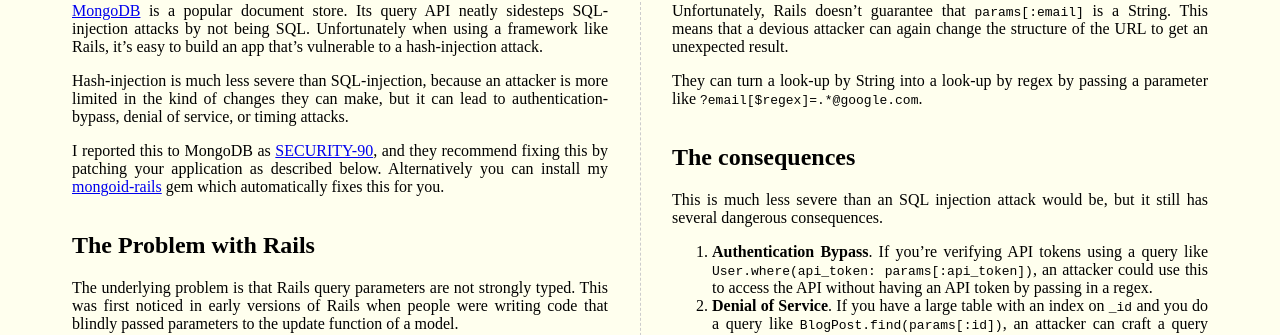
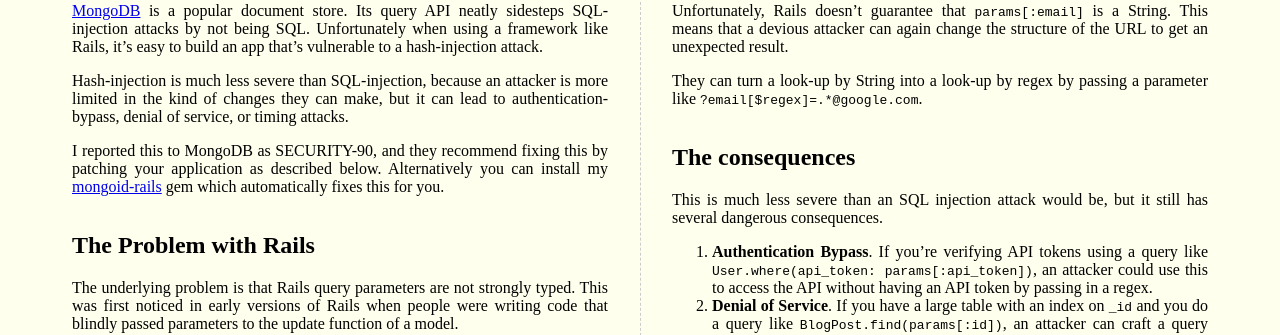
Before and after one commit to ConradIrwin/conradirwin.github.com, a Jekyll site: the page built from _posts/2014-01-07-hash-injection.md, in a window 1280 px wide. Shown: the part 140-475 px from the top of the page. Built offline with Jekyll 4.4.1, drawn with Linux system fonts in a browser that asks for light colours; Markdown is read by kramdown in place of the engine named in the settings; comment, search, counter and statistics services are not loaded; some of the changed lines change nothing that is shown.

Commit message:
Remove superflous link

```diff
--- a/_posts/2014-01-07-hash-injection.md
+++ b/_posts/2014-01-07-hash-injection.md
@@ -15,11 +15,10 @@
 more limited in the kind of changes they can make, but it can lead to
 authentication-bypass, denial of service, or timing attacks.
 
-I reported this to MongoDB as
-[SECURITY-90](https://jira.mongodb.org/browse/SECURITY-90), and they recommend
-fixing this by patching your application as described below. Alternatively you
-can install my [mongoid-rails](https://github.com/ConradIrwin/mongoid-rails)
-gem which automatically fixes this for you.
+I reported this to MongoDB as SECURITY-90, and they recommend fixing this by
+patching your application as described below. Alternatively you can install my
+[mongoid-rails](https://github.com/ConradIrwin/mongoid-rails) gem which
+automatically fixes this for you.
 
 The Problem with Rails
 ----------------------
```
